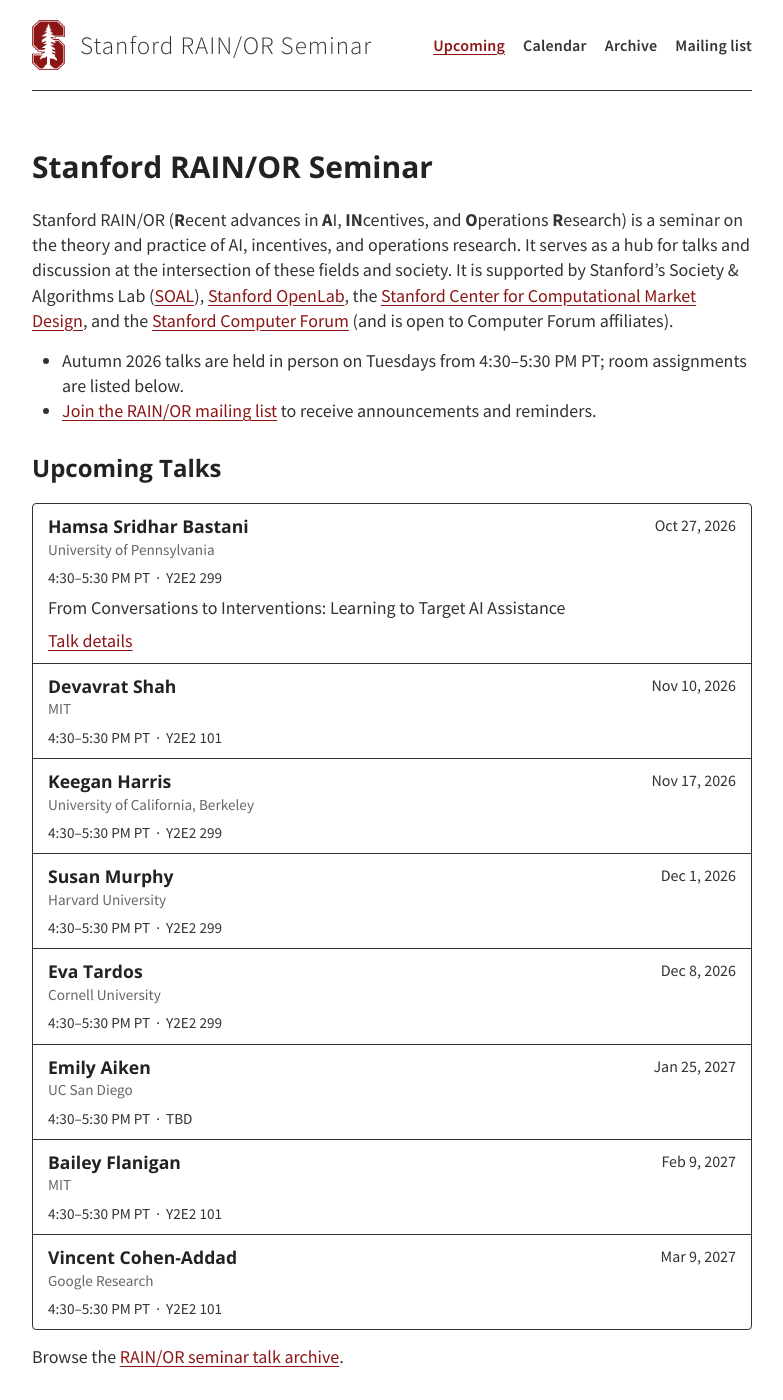
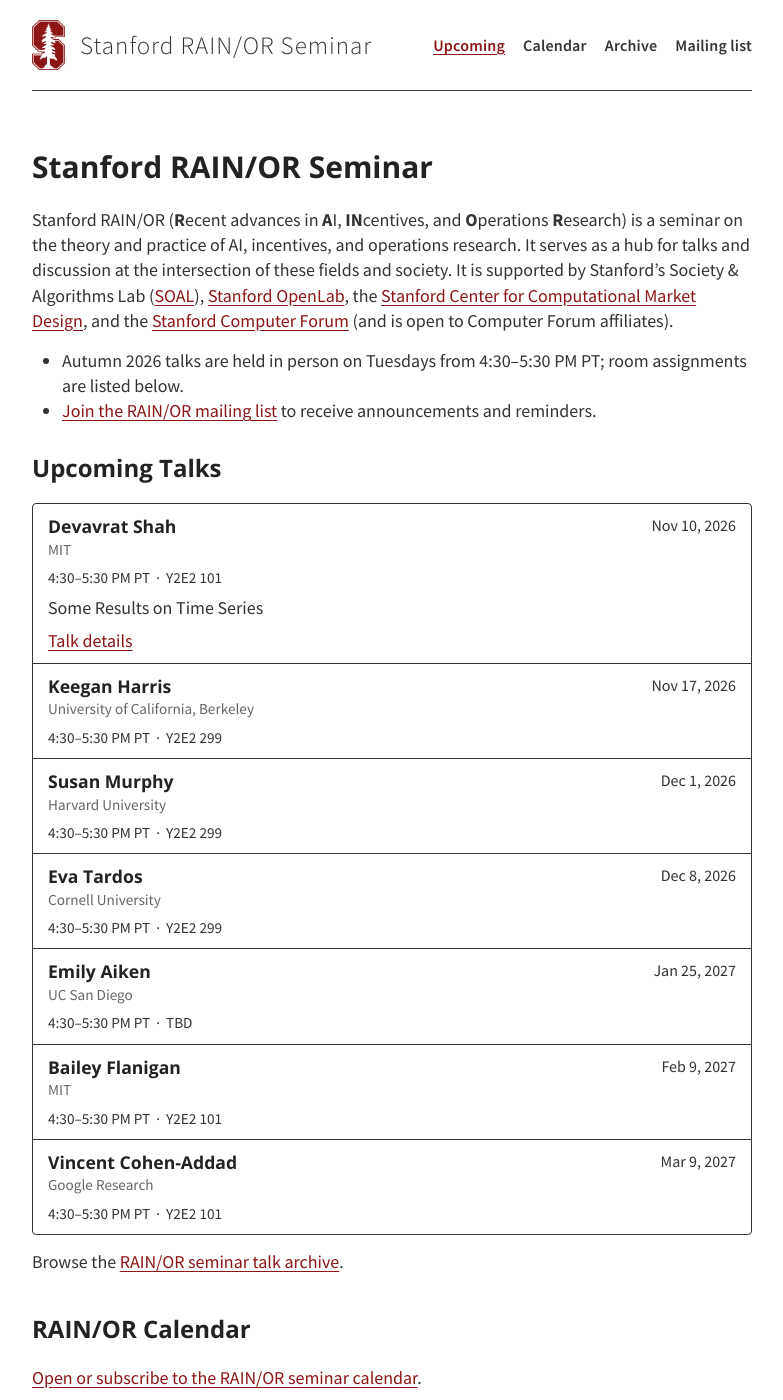
Before and after one commit to stanford-rain-seminar/stanford-rain-seminar.github.io, a Jekyll site: the page built from index.md, in a window 1280 px wide and 1400 px high. Shown: the whole window, without its empty margins (248-1031 px from the left). Built offline with Jekyll 4.4.1, drawn with Linux system fonts in a browser that asks for light colours; nearby versions of some CDN libraries; our own code applies the rules of GitHub Pages for plain Markdown files; grey boxes are pictures that could not be loaded.

Commit message:
Archive Hamsa Bastani talk and add Devavrat Shah materials

```diff
--- a/_data/archive.yml
+++ b/_data/archive.yml
@@ -1,5 +1,16 @@
 - type: 2026-27
   members:
+    - talk_id: "RAIN-2026-10-27-BASTANI"
+      speaker: "Hamsa Sridhar Bastani"
+      date: "Oct 27, 2026"
+      affiliation: "University of Pennsylvania"
+      time: "4:30–5:30 PM PT"
+      location: "Y2E2 299"
+      title: "From Conversations to Interventions: Learning to Target AI Assistance"
+      abstract: |
+        Generative AI chatbots are increasingly deployed in high-stakes settings, raising concerns about cognitive offloading and loss of human agency. Simultaneously, the rich conversation data that arises from these interactions provides us an unprecedented window into human thinking. We propose to enable effective human-AI collaboration by learning policies that target AI assistance based on conversation data. We illustrate this approach in the context of education, where we use student-platform interactions to personalize practice problems and sustain "productive struggle." In a five-month randomized field experiment across ten Taipei high schools, our approach improved unassisted final exam performance by 0.15 standard deviations without increasing teacher workload.
+
+        However, learning policies from historical data introduces a fundamental challenge: optimizing for the largest predicted gains often exploits prediction errors, leading to illusory improvements called the "winner’s curse". We propose inference-aware policy optimization, a novel method that learns policies accounting for downstream evaluation, allowing us to characterize the Pareto frontier between expected improvement and statistical significance. I will conclude by discussing the broader potential of policy learning to harness the rich signals in human-AI conversations to promote human flourishing.
     - talk_id: "RAIN-2026-10-20-TAN"
       speaker: "Xizhi Tan"
       date: "Oct 20, 2026"
--- a/_data/talks.yml
+++ b/_data/talks.yml
@@ -1,22 +1,16 @@
 - type: "Upcoming Talks"
   members:
-    - talk_id: "RAIN-2026-10-27-BASTANI"
-      speaker: "Hamsa Sridhar Bastani"
-      date: "Oct 27, 2026"
-      affiliation: "University of Pennsylvania"
-      time: "4:30–5:30 PM PT"
-      location: "Y2E2 299"
-      title: "From Conversations to Interventions: Learning to Target AI Assistance"
-      abstract: |
-        Generative AI chatbots are increasingly deployed in high-stakes settings, raising concerns about cognitive offloading and loss of human agency. Simultaneously, the rich conversation data that arises from these interactions provides us an unprecedented window into human thinking. We propose to enable effective human-AI collaboration by learning policies that target AI assistance based on conversation data. We illustrate this approach in the context of education, where we use student-platform interactions to personalize practice problems and sustain "productive struggle." In a five-month randomized field experiment across ten Taipei high schools, our approach improved unassisted final exam performance by 0.15 standard deviations without increasing teacher workload.
-
-        However, learning policies from historical data introduces a fundamental challenge: optimizing for the largest predicted gains often exploits prediction errors, leading to illusory improvements called the "winner’s curse". We propose inference-aware policy optimization, a novel method that learns policies accounting for downstream evaluation, allowing us to characterize the Pareto frontier between expected improvement and statistical significance. I will conclude by discussing the broader potential of policy learning to harness the rich signals in human-AI conversations to promote human flourishing.
     - talk_id: "RAIN-2026-11-10-SHAH"
       speaker: "Devavrat Shah"
       date: "Nov 10, 2026"
       affiliation: "MIT"
       time: "4:30–5:30 PM PT"
       location: "Y2E2 101"
+      title: "Some Results on Time Series"
+      abstract: |
+        In this talk, I will describe a research program on time series that I have been pursuing with various collaborators over the past decade. I will start by recalling the literature on time series. I will discuss a representation for time series data through the lens of low-rank matrices and its implications for robust, scalable forecasting, imputation methods. Finally, I will touch upon ongoing project with the goal of developing efficient time series foundation model with synthetic data inspired by the traditional statistical models.
+      bio: |
+        Devavrat Shah is an Andrew (1956) and Erna Viterbi Professor of Electrical Engineering and Computer Science at MIT. He is chief scientist at Celonis, Inc. He co-founded Celect in 2014 (part of Nike since 2019) and Ikigai Labs in 2019 (part of Celonis since 2026). At MIT, he was the faculty director of Deshpande Center for Tech Innovation between 2020 to 2023, founding director of the Statistics and Data Science Center at MIT between 2016 to 2020. He is a distinguished alumnus of his alma mater IIT Bombay. His work has been recognized through career prizes 2008 ACM Sigmetrics Rising Star, 2010 INFORMS Erlang Prize, 2024 INFORMS Applied Probability Society Markov Lecture, 2025 ACM Sigmetrics Achievement Award; paper prizes at IEEE Infocom, ACM Sigmetrics, NeurIPS, INFORMS Applied Probability Society, INFORM Management Science and Operations Management; INFORMS George B Dantzig thesis prize and test of time awards at ACM Sigmetrics. He is Kavli Fellow of National Academy of Sciences. He was an adjunct professor at Tata Institute of Fundamental Research, Mumbai and currently a distinguished professor of Data Science and AI at Indian Institute of Technology, Guwahati.
     - talk_id: "RAIN-2026-11-17-HARRIS"
       speaker: "Keegan Harris"
       date: "Nov 17, 2026"
```
